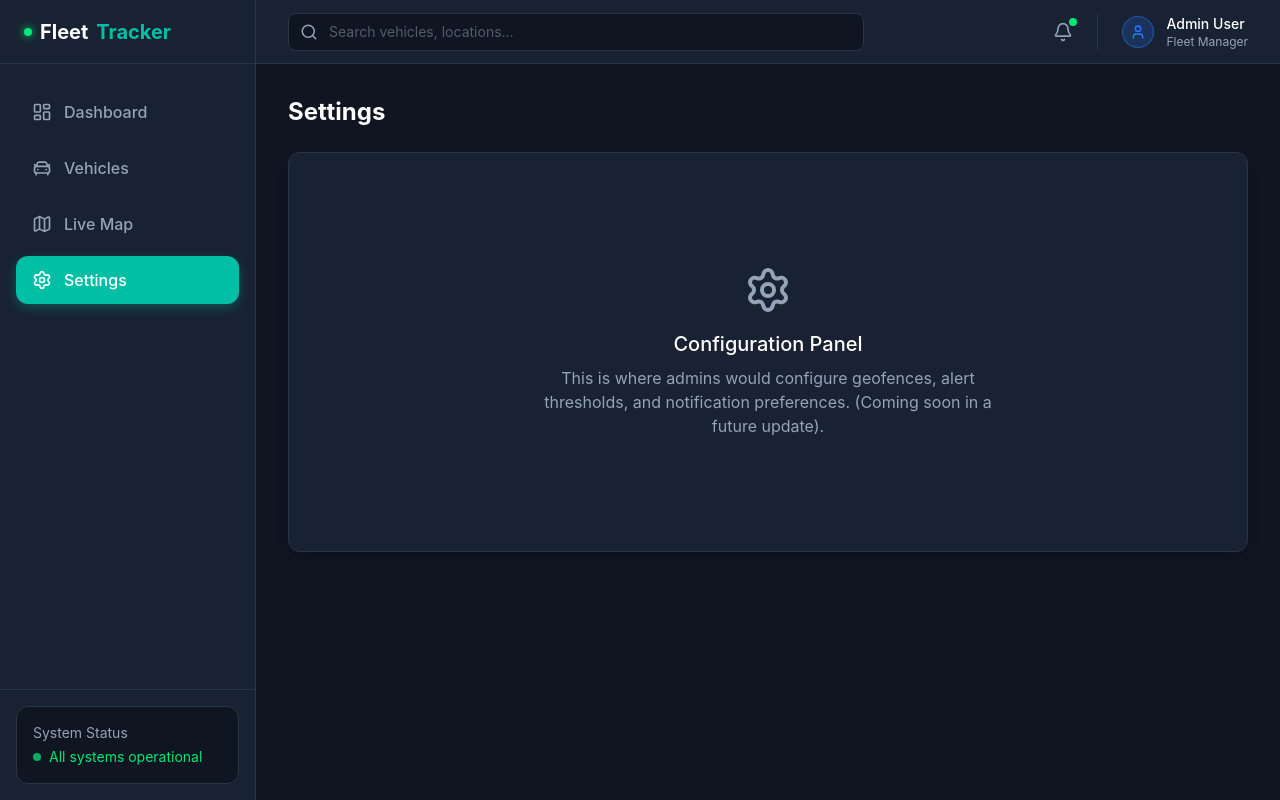
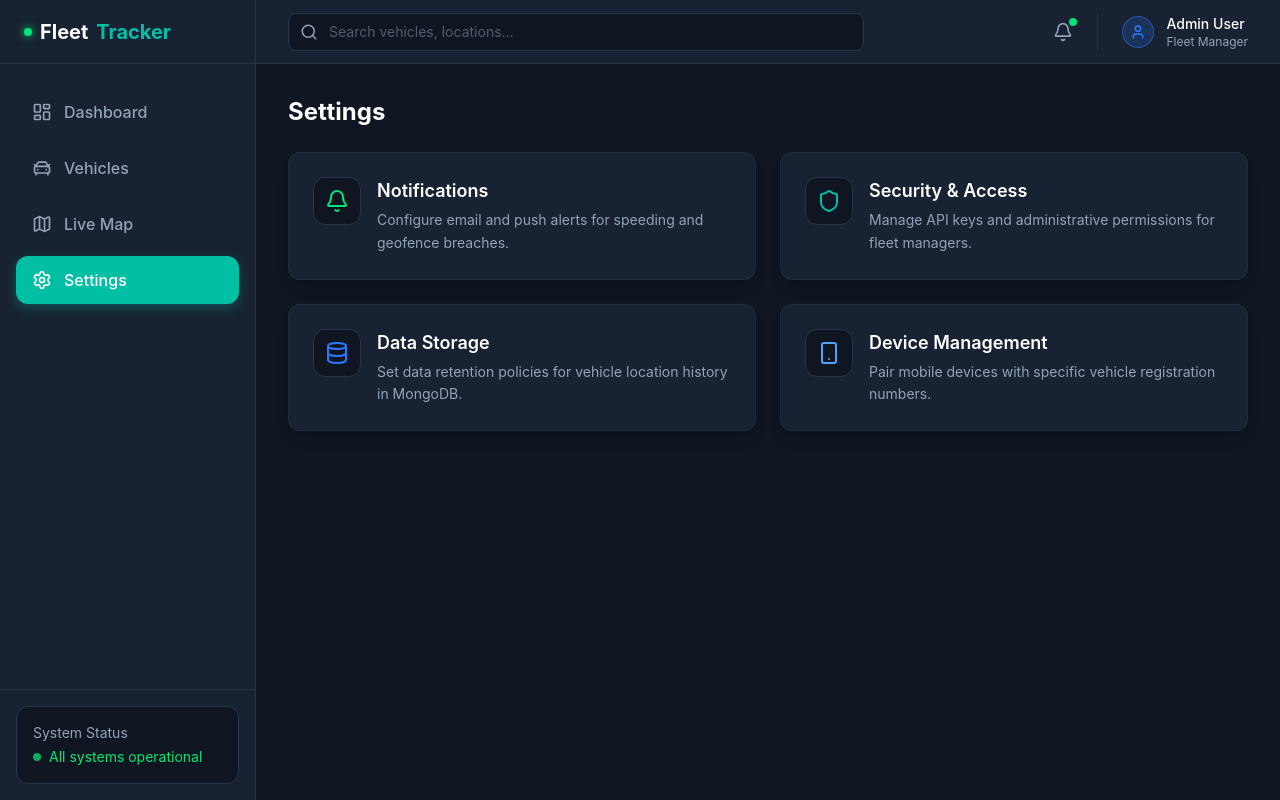
Before and after one commit to Theparamvrsingh/Fleet-analytics-and-tracking-backend, a React (Vite) app in the folder frontend/: page /settings in a window 1280 px wide. Built offline with nearby package versions, Linux system fonts and the light colour scheme; no server answers.

Commit message:
Fix Leaflet attribution, build Settings page, and add debugging logs

```diff
--- a/frontend/src/pages/Dashboard.jsx
+++ b/frontend/src/pages/Dashboard.jsx
@@ -140,6 +140,7 @@ const Dashboard = () => {
               zoom={13}
               style={{ height: '100%', width: '100%', background: '#0a0f18' }}
               zoomControl={false}
+              attributionControl={false}
             >
               <ChangeView center={mapCenter} zoom={13} />
               <TileLayer
--- a/frontend/src/pages/MapPage.jsx
+++ b/frontend/src/pages/MapPage.jsx
@@ -60,6 +60,7 @@ const MapPage = () => {
           center={mapCenter}
           zoom={13}
           style={{ height: '100%', width: '100%', background: '#0a0f18' }}
+          attributionControl={false}
         >
           <ChangeView center={mapCenter} zoom={13} />
           <TileLayer
--- a/frontend/src/pages/Settings.jsx
+++ b/frontend/src/pages/Settings.jsx
@@ -1,20 +1,47 @@
 import React from 'react';
-import { Settings as SettingsIcon } from 'lucide-react';
+import { Settings as SettingsIcon, Bell, Shield, Database, Smartphone } from 'lucide-react';
 
 const Settings = () => {
   return (
     <div className="flex flex-col gap-6">
       <h2 className="text-2xl font-bold text-white">Settings</h2>
-      <div className="card p-8 flex flex-col items-center justify-center min-h-[400px]">
-        <SettingsIcon size={48} className="text-here-muted mb-4" />
-        <h3 className="text-xl font-medium text-white mb-2">Configuration Panel</h3>
-        <p className="text-here-muted text-center max-w-md">
-          This is where admins would configure geofences, alert thresholds, and notification preferences.
-          (Coming soon in a future update).
-        </p>
+
+      <div className="grid grid-cols-1 md:grid-cols-2 gap-6">
+        <SettingCard
+          icon={<Bell className="text-here-neon" />}
+          title="Notifications"
+          description="Configure email and push alerts for speeding and geofence breaches."
+        />
+        <SettingCard
+          icon={<Shield className="text-here-teal" />}
+          title="Security & Access"
+          description="Manage API keys and administrative permissions for fleet managers."
+        />
+        <SettingCard
+          icon={<Database className="text-here-accent" />}
+          title="Data Storage"
+          description="Set data retention policies for vehicle location history in MongoDB."
+        />
+        <SettingCard
+          icon={<Smartphone className="text-blue-400" />}
+          title="Device Management"
+          description="Pair mobile devices with specific vehicle registration numbers."
+        />
       </div>
     </div>
   );
 };
 
+const SettingCard = ({ icon, title, description }) => (
+  <div className="card p-6 flex items-start gap-4 hover:bg-here-card/50 transition-colors cursor-pointer border-here-border/50">
+    <div className="w-12 h-12 rounded-xl bg-here-dark border border-here-border flex items-center justify-center shrink-0">
+      {icon}
+    </div>
+    <div>
+      <h3 className="text-lg font-semibold text-white mb-1">{title}</h3>
+      <p className="text-sm text-here-muted leading-relaxed">{description}</p>
+    </div>
+  </div>
+);
+
 export default Settings;
--- a/frontend/src/pages/TrackerApp.jsx
+++ b/frontend/src/pages/TrackerApp.jsx
@@ -27,12 +27,14 @@ const TrackerApp = () => {
 
         // Send to backend
         try {
+          console.log(`Sending location to backend for ${regNumber}:`, { latitude, longitude });
           await locationApi.create({
             reg: regNumber,
             lat: latitude,
             lon: longitude,
             status: 'Active'
           });
+          console.log('Location sent successfully');
         } catch (err) {
           console.error('Failed to send location to server', err);
         }
```
